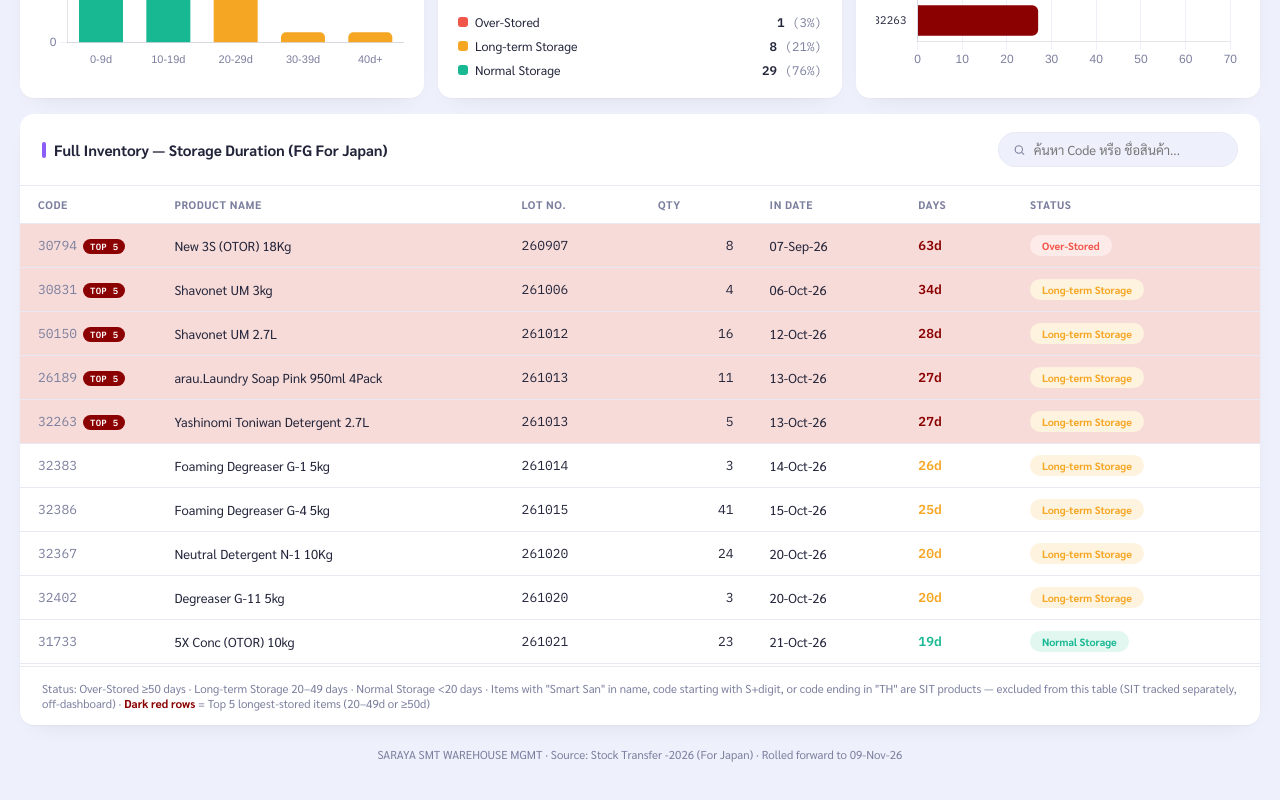
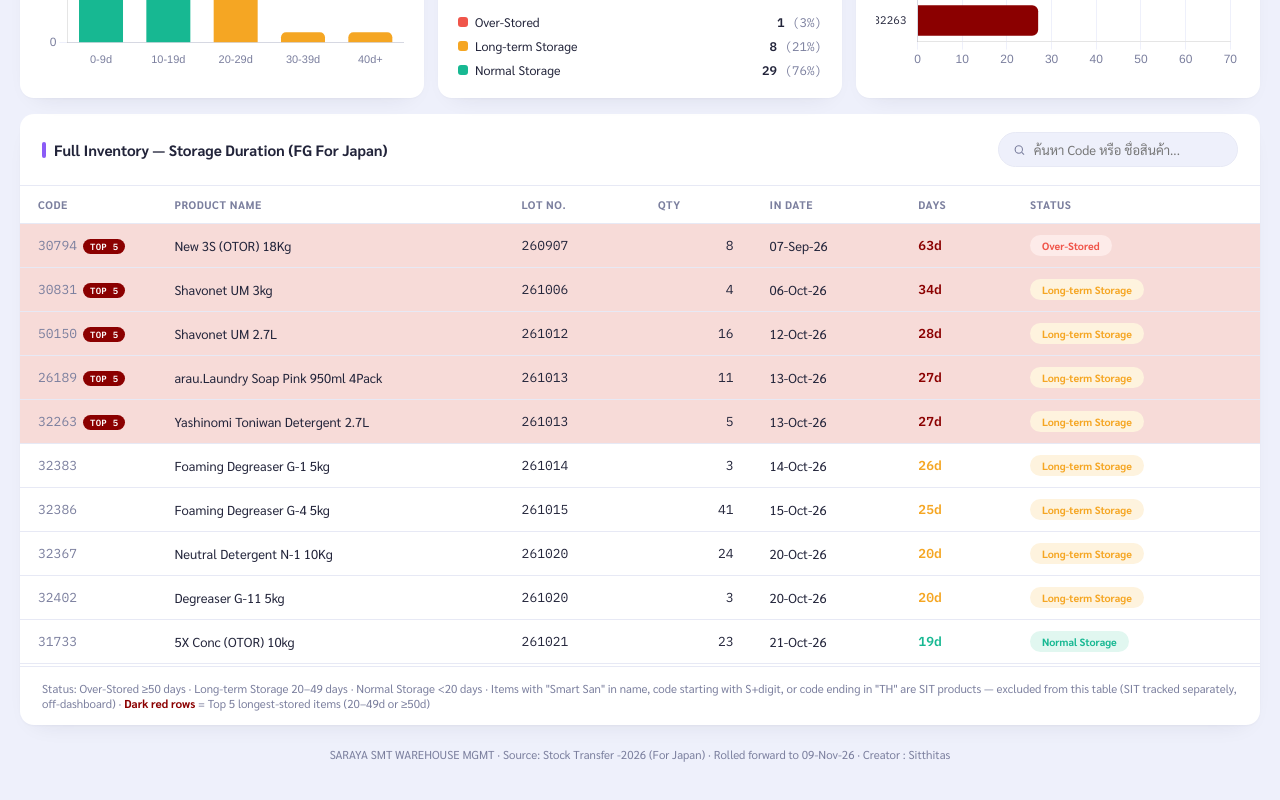
Before and after one commit to shipping-saraya2026/shipping-smt-dashboard, a plain HTML site: page index.html in a window 1280 px wide. Shown: the part 569-1369 px from the top of the page. Drawn offline with nearby package versions, Linux system fonts and the light colour scheme.

Commit message:
9 11 2026

```diff
--- a/index.html
+++ b/index.html
@@ -286,7 +286,7 @@ tbody tr:hover{background:#FAFAFF;}
     <div class="footnote">Status: Over-Stored ≥50 days · Long-term Storage 20–49 days · Normal Storage &lt;20 days · Items with "Smart San" in name, code starting with S+digit, or code ending in "TH" are SIT products — excluded from this table (SIT tracked separately, off-dashboard) · <span style="color:var(--darkred);font-weight:700;">Dark red rows</span> = Top 5 longest-stored items (20–49d or ≥50d)</div>
   </div>
 
-  <div class="foot">SARAYA SMT WAREHOUSE MGMT · Source: Stock Transfer -2026 (For Japan) · Rolled forward to 09-Nov-26</div>
+  <div class="foot">SARAYA SMT WAREHOUSE MGMT · Source: Stock Transfer -2026 (For Japan) · Rolled forward to 09-Nov-26 · Creator : Sitthitas</div>
 
 </div>
 
```
